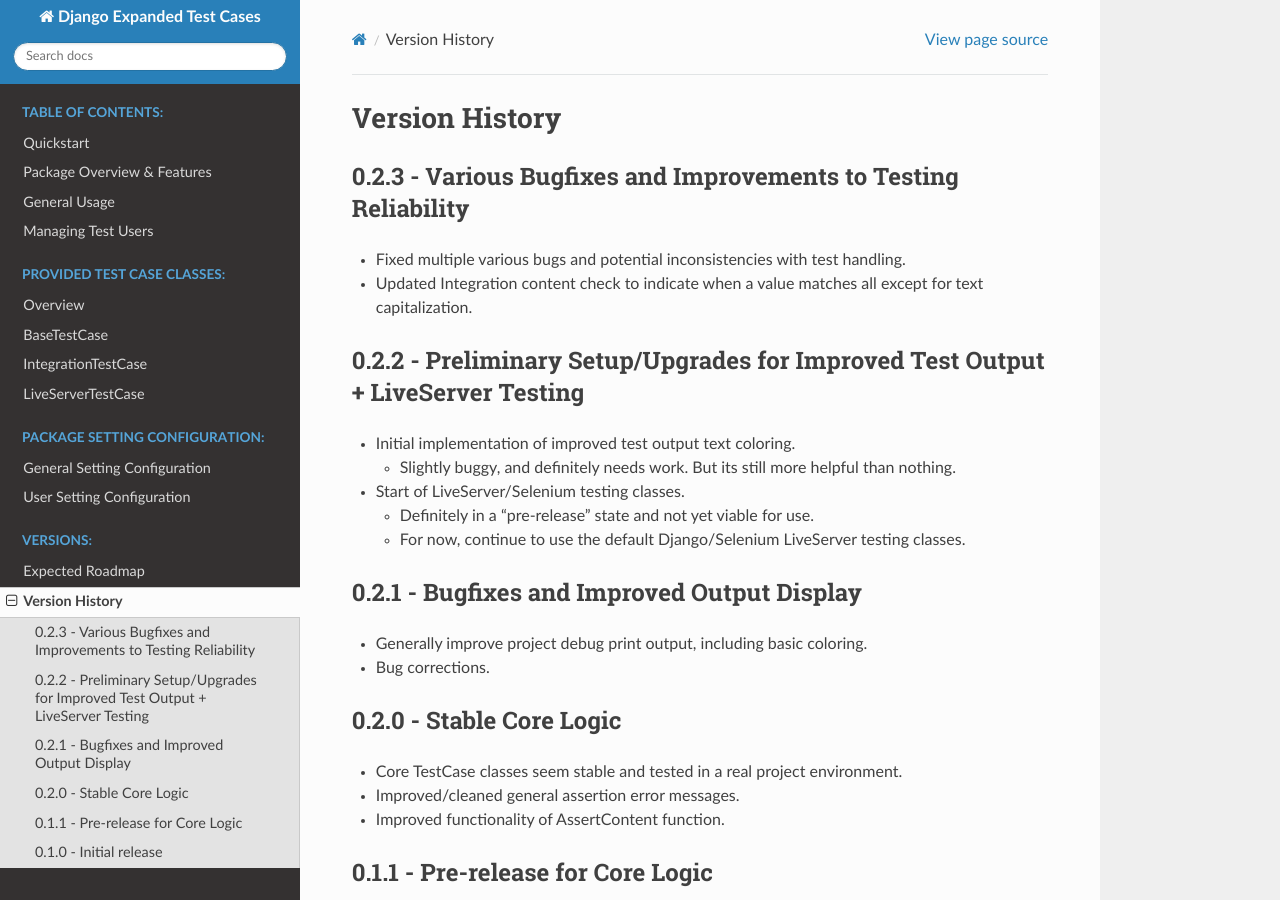
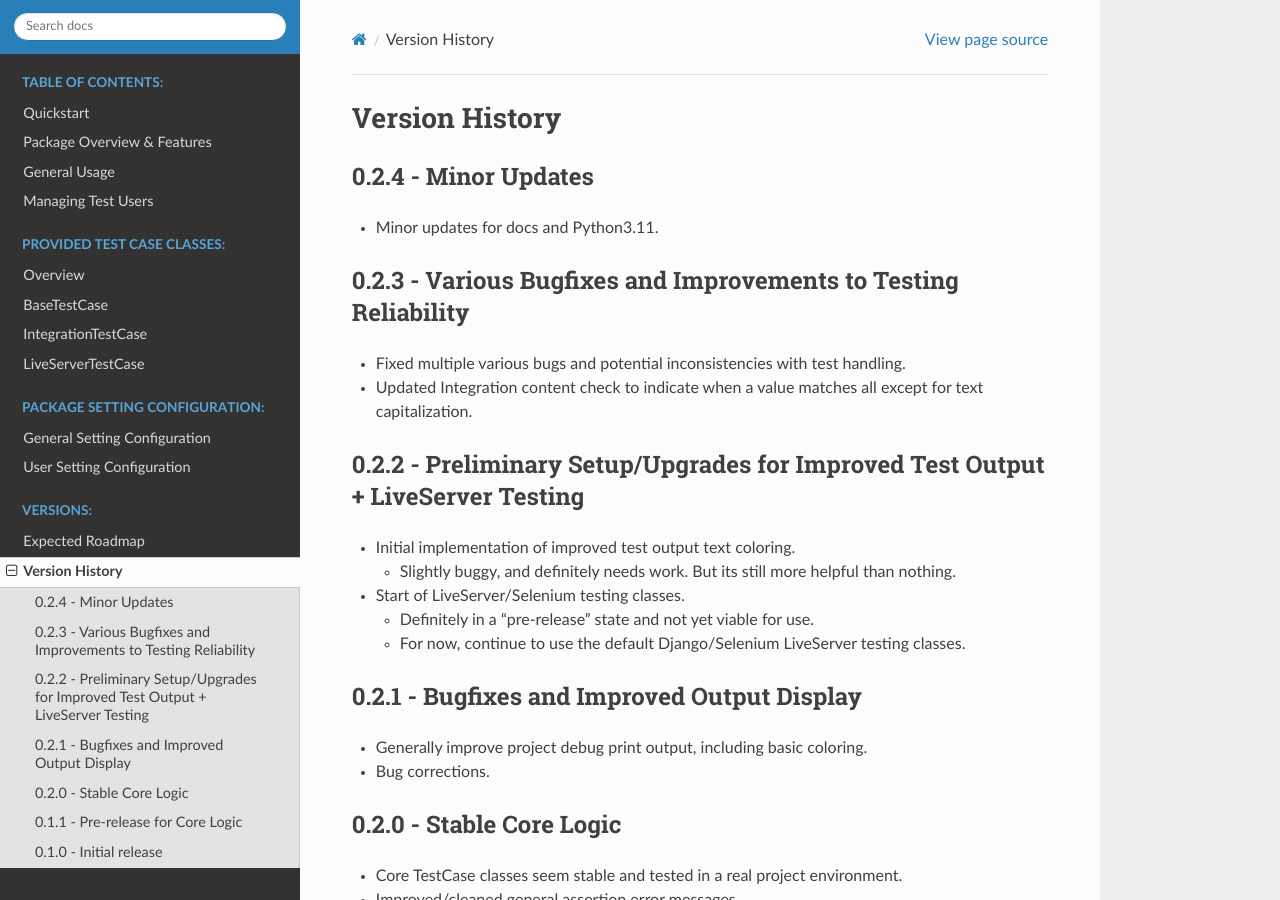
Before and after one commit to brodriguez8774/django-expanded-test-cases, a Sphinx documentation site: the page built from docs/source/version_history.rst, in a window 1280 px wide and 900 px high. Built offline with Sphinx 7.4.7 and the Read the Docs theme 2.0.0, drawn with Linux system fonts in a browser that asks for light colours.

Commit message:
Update version to 0.2.4

```diff
--- a/docs/source/conf.py
+++ b/docs/source/conf.py
@@ -25,7 +25,7 @@ copyright = '2022, Brandon Rodriguez'
 author = 'Brandon Rodriguez'
 
 # The full version, including alpha/beta/rc tags
-release = '0.2.3'
+release = '0.2.4'
 
 
 # -- General configuration ---------------------------------------------------
--- a/docs/source/version_history.rst
+++ b/docs/source/version_history.rst
@@ -1,5 +1,12 @@
 Version History
 ***************
+
+
+0.2.4 - Minor Updates
+================================================================
+
+* Minor updates for docs and Python3.11.
+
 
 0.2.3 - Various Bugfixes and Improvements to Testing Reliability
 ================================================================
--- a/pyproject.toml
+++ b/pyproject.toml
@@ -4,7 +4,7 @@ build-backend = 'setuptools.build_meta:__legacy__'
 
 [project]
 name = "django-expanded-test-cases"
-version = "0.2.3"
+version = "0.2.4"
 description = "Expands the existing Django TestCase class with extra functionality."
 readme = "readme.md"
 authors = [
--- a/setup.cfg
+++ b/setup.cfg
@@ -1,6 +1,6 @@
 [metadata]
 name = django-expanded-test-cases
-version = 0.2.3
+version = 0.2.4
 description = Expands the existing Django TestCase class with extra functionality.
 long_description = file: readme.md
 url = https://github.com/brodriguez8774/django-expanded-test-cases
```
